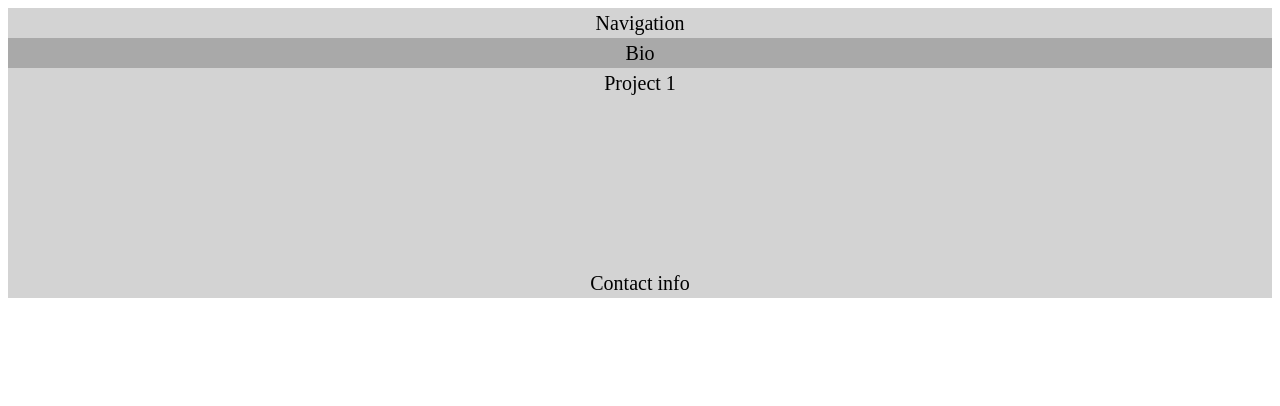
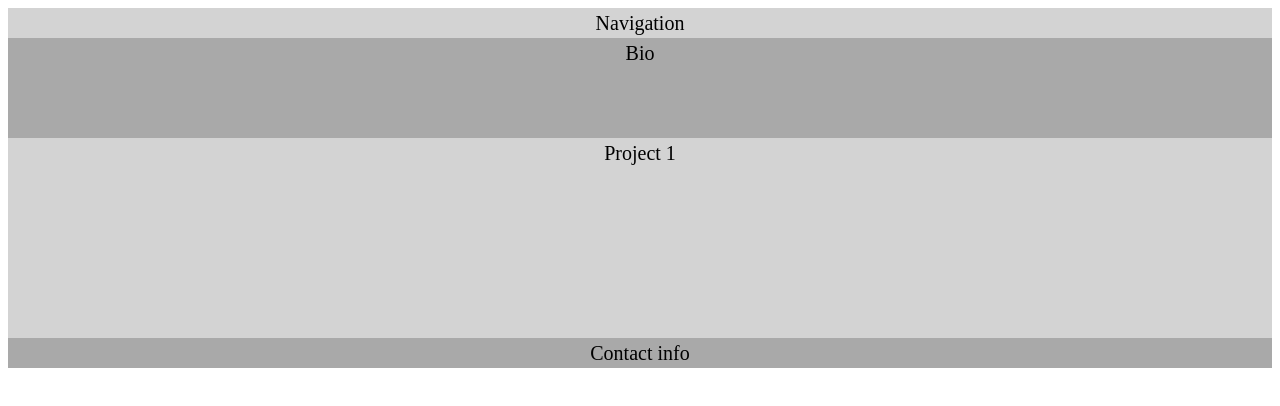
Before and after one commit to cfrezek/portfolio, a plain HTML site: page index.html in a window 1280 px wide. Drawn offline with Linux system fonts and the light colour scheme.

Commit message:
updated styles

```diff
--- a/main.css
+++ b/main.css
@@ -13,6 +13,7 @@
 
 .bio {
     background-color: darkgray;
+    min-height: 100px;
 }
 
 .project-one {
@@ -21,5 +22,5 @@
 }
 
 .footer {
-    background-color: lightgrey;
+    background-color: darkgray;
 }
```
